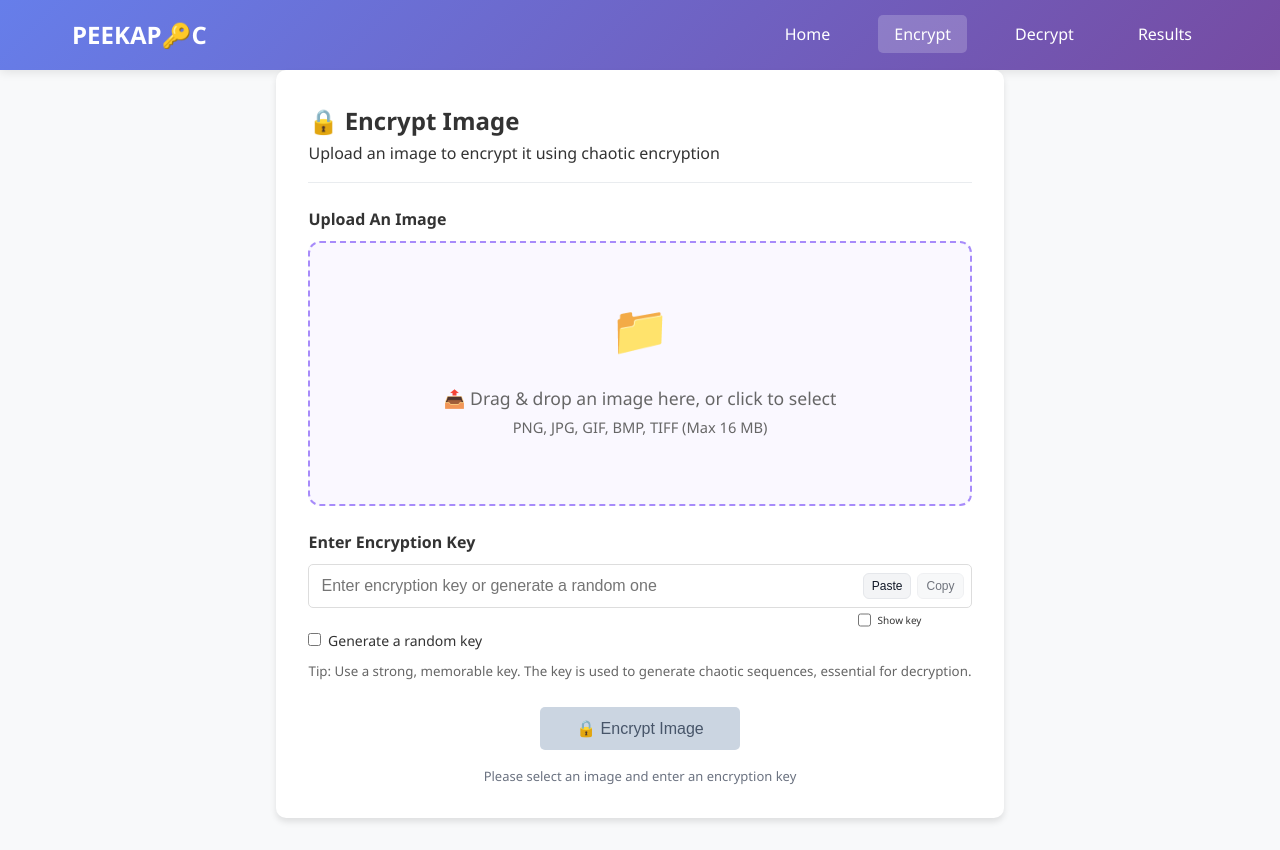
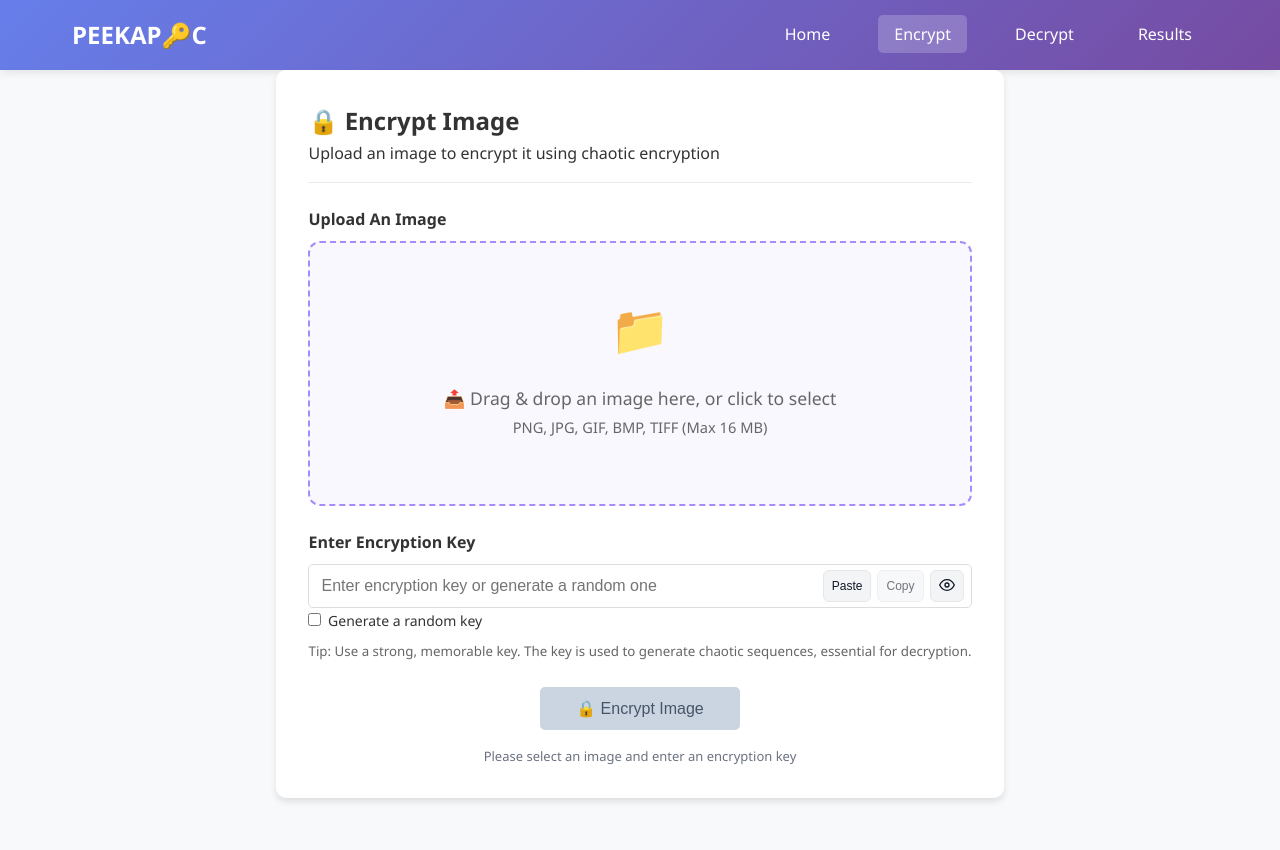
Before and after one commit to wantedWaffleInUni/fyp-mds08, a React (Create React App) app in the folder chaotic-encryption-app/frontend/: page /encrypt in a window 1280 px wide. Built offline with nearby package versions, Linux system fonts and the light colour scheme; no server answers; the HTML template or start-up script is replaced by a standard one.

Commit message:
changed show key checkbox to icon

```diff
--- a/chaotic-encryption-app/frontend/src/pages/Encrypt.jsx
+++ b/chaotic-encryption-app/frontend/src/pages/Encrypt.jsx
@@ -8,6 +8,29 @@ import { saveAs } from 'file-saver';
 import SelectAlgorithmModal from '../components/modals/SelectAlgorithmModal';
 import ProgressModal from '../components/modals/ProgressModal';
 import usePhasedProgress from '../components/modals/usePhasedProgress';
+
+// import {Eye, EyeOff} from 'lucide-react';
+// import { Eye as EyeIcon, EyeOff as EyeOffIcon } from 'react-feather';
+
+const EyeIcon = ({ size = 16 }) => (
+  <svg width={size} height={size} viewBox="0 0 24 24" fill="none"
+       stroke="currentColor" strokeWidth="2" strokeLinecap="round" strokeLinejoin="round"
+       aria-hidden="true">
+    <path d="M1 12s4-8 11-8 11 8 11 8-4 8-11 8-11-8-11-8Z" />
+    <circle cx="12" cy="12" r="3" />
+  </svg>
+);
+
+const EyeOffIcon = ({ size = 16 }) => (
+  <svg width={size} height={size} viewBox="0 0 24 24" fill="none"
+       stroke="currentColor" strokeWidth="2" strokeLinecap="round" strokeLinejoin="round"
+       aria-hidden="true">
+    <path d="M17.94 17.94A10.94 10.94 0 0 1 12 20c-7 0-11-8-11-8a21.77 21.77 0 0 1 5.06-6.94" />
+    <path d="M1 1l22 22" />
+    <path d="M10.58 10.58a2 2 0 1 0 2.83 2.83" />
+    <path d="M9.88 4.24A10.94 10.94 0 0 1 12 4c7 0 11 8 11 8a21.77 21.77 0 0 1-3.16 4.19" />
+  </svg>
+);
 
 
 const Encrypt = () => {
@@ -320,10 +343,24 @@ const Encrypt = () => {
               >
                 {copied ? 'Copied!' : 'Copy'}
               </button>
+
+              {/* 👁️ Show/Hide key */}
+              <button
+                type="button"
+                className="icon-btn"
+                onClick={() => setShowKey(v => !v)}
+                title={showKey ? 'Hide key' : 'Show key'}
+                aria-label={showKey ? 'Hide key' : 'Show key'}
+              >
+              {showKey ? <EyeOffIcon size={16} /> : <EyeIcon size={16} />}
+              </button>
+
             </div>
+
           </div>
 
-          <div className='key-controls' style={{ display: 'flex', marginLeft: "550px ", marginTop: "4px", gap: "5px" }}>
+
+          {/* <div className='key-controls' style={{ display: 'flex', marginLeft: "550px ", marginTop: "4px", gap: "5px" }}>
             <input
               type="checkbox"
               id="show-key"
@@ -335,7 +372,7 @@ const Encrypt = () => {
             <label htmlFor="show-key" className="form-check-label" style={{ fontSize: "10px"}}>
               Show key
             </label>
-          </div>
+          </div> */}
 
 
           {/* generate checkbox */}
```
